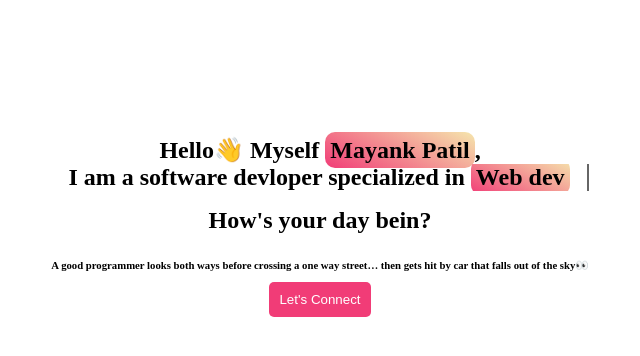
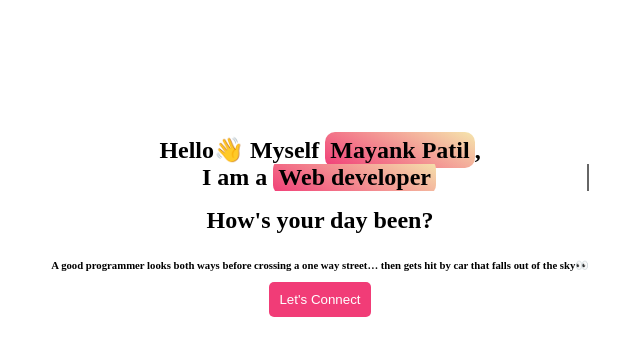
Before and after one commit to Mayank-2545/cautious-carnival, a plain HTML site: page home.html in a window 1280 px wide. Shown: the whole page, without its empty margins (320-960 px from the left). Drawn offline with Linux system fonts and the light colour scheme.

Commit message:
Update home.html

```diff
--- a/home.html
+++ b/home.html
@@ -77,8 +77,8 @@
   <div class="home-container">
     <div class="home">
       <h1>Hello👋 Myself <span class="text">Mayank Patil</span>, </h1>
-      <h1 class="typing-animation"> I am a software devloper specialized in <span class="text">Web dev</span></h1>
-      <h1>How's your day bein?</h1>
+      <h1 class="typing-animation"> I am a <span class="text">Web developer</span></h1>
+      <h1>How's your day been?</h1>
       <h6>A good programmer looks both ways before crossing a one way street… then gets hit by car that falls out of the sky👀</h6>
       <button onclick="window.location.href='mailto:mayankpatil.ely@gmail.com'">Let's Connect</button>
     </div>
```
